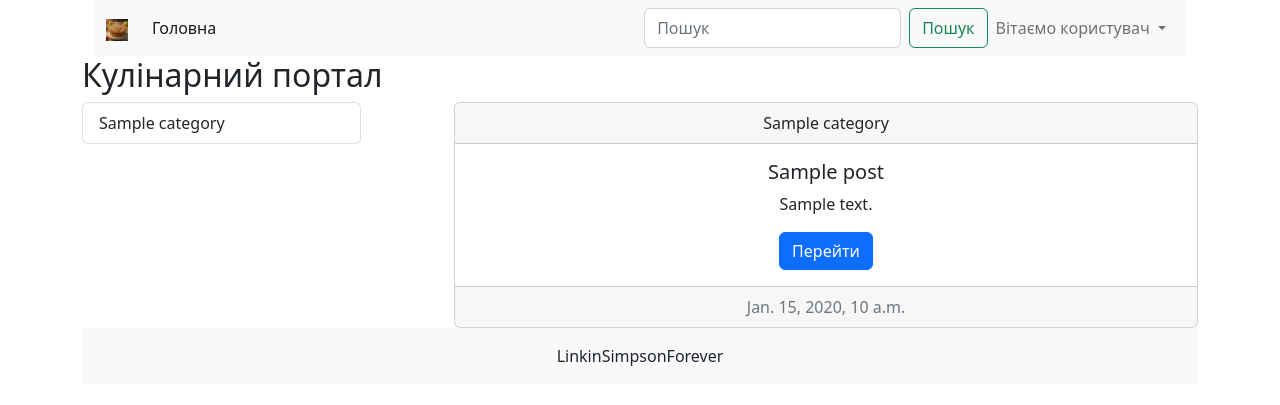
After one commit to Memessidy/simpleBlog, a Django app: page /category/1/ in a window 1280 px wide. The commit adds this page. Shown: the top 405 px of the page. Run offline with Django 5.2, Linux system fonts and the light colour scheme; tables that the repository leaves empty hold one stand-in row (values such as "Sample post").

Commit message:
in progres

```diff
--- a/conf/urls.py
+++ b/conf/urls.py
@@ -16,8 +16,14 @@ Including another URLconf
 """
 from django.contrib import admin
 from django.urls import path, include
+from django.conf import settings
+from django.conf.urls.static import static
 
 urlpatterns = [
     path('admin/', admin.site.urls),
     path('', include('cooking.urls')),
 ]
+
+if settings.DEBUG:
+    urlpatterns += static(settings.STATIC_URL, document_root=settings.STATIC_ROOT)
+    urlpatterns += static(settings.MEDIA_URL, document_root=settings.MEDIA_ROOT)
--- /dev/null
+++ b/cooking/templates/cooking/components/_category_buttons.html
@@ -0,0 +1,6 @@
+<div class="list-group">
+    {% for category in categories %}
+{#        <a href="{% url 'category_list' category.pk %}" class="list-group-item list-group-item-action">{{ category.title }}</a>#}
+        <a href="{{ category.get_absolute_url }}" class="list-group-item list-group-item-action">{{ category.title }}</a>
+    {% endfor %}
+</div>
--- /dev/null
+++ b/cooking/templates/cooking/components/_posts.html
@@ -0,0 +1,16 @@
+{% if posts %}
+    {% for post in posts %}
+        <!-- Post-->
+        <div class="card text-center">
+            <div class="card-header">{{ post.category.title }}</div>
+            <div class="card-body"><h5 class="card-title">{{ post.title }}</h5>
+                <p class="card-text">{{ post.content | truncatewords:20 }}</p><a href="{{ post.get_absolute_url }}" class="btn btn-primary">Перейти</a></div>
+            <div class="card-footer text-muted">{{ post.created_at }}</div>
+        </div>
+    {% endfor %}
+
+{% else %}
+    <div class="card text-center">
+        <h5>Пости відсутні</h5>
+    </div>
+{% endif %}
--- a/cooking/templates/cooking/index.html
+++ b/cooking/templates/cooking/index.html
@@ -1,106 +1,18 @@
-<!doctype html>
-<html lang="en">
-<head>
-    <meta charset="UTF-8">
-    <meta name="viewport"
-          content="width=device-width, user-scalable=no, initial-scale=1.0, maximum-scale=1.0, minimum-scale=1.0">
-    <meta http-equiv="X-UA-Compatible" content="ie=edge">
-    <link href="https://cdn.jsdelivr.net/npm/bootstrap@5.3.3/dist/css/bootstrap.min.css" rel="stylesheet"
-          integrity="sha384-QWTKZyjpPEjISv5WaRU9OFeRpok6YctnYmDr5pNlyT2bRjXh0JMhjY6hW+ALEwIH" crossorigin="anonymous">
-    <title>{{ title }}</title>
-</head>
-<body>
+{% extends 'base.html' %}
+{% load blog_tags %}
 
-<div class="container">
-    <header>
-
-        <nav class="navbar navbar-expand-lg bg-body-tertiary">
-            <div class="container-fluid">
-                <a class="navbar-brand" href="#">Cooking</a>
-                <button class="navbar-toggler" type="button" data-bs-toggle="collapse"
-                        data-bs-target="#navbarSupportedContent" aria-controls="navbarSupportedContent"
-                        aria-expanded="false" aria-label="Переключатель навигации">
-                    <span class="navbar-toggler-icon"></span>
-                </button>
-                <div class="collapse navbar-collapse" id="navbarSupportedContent">
-                    <ul class="navbar-nav me-auto mb-2 mb-lg-0">
-                        <li class="nav-item">
-                            <a class="nav-link active" aria-current="page" href="#">Головна</a>
-                        </li>
-                    </ul>
-                    <form class="d-flex" role="search">
-                        <input class="form-control me-2" type="search" placeholder="Пошук" aria-label="Пошук">
-                        <button class="btn btn-outline-success" type="submit">Пошук</button>
-                    </form>
-
-                    <div>
-                        <div class="collapse navbar-collapse" id="navbarSupportedContent">
-                            <ul class="navbar-nav me-auto mb-2 mb-lg-0">
-                                <li class="nav-item">
-                                    <a class="nav-link" href="#">Увійти</a>
-                                </li>
-                                <li class="nav-item">
-                                    <a class="nav-link" href="#">Зареєструватися</a>
-                                </li>
-
-                                <li class="nav-item dropdown">
-                                    <a class="nav-link dropdown-toggle" href="#" role="button" data-bs-toggle="dropdown"
-                                       aria-expanded="false">
-                                        Вітаю, користувач
-                                    </a>
-                                    <ul class="dropdown-menu">
-                                        <li><a class="dropdown-item" href="#">Моя сторінка</a></li>
-                                        <li><a class="dropdown-item" href="#">Додати статтю</a></li>
-                                        <li><a class="dropdown-item" href="#">Вихід</a></li>
-                                    </ul>
-                                </li>
-                            </ul>
-                        </div>
-                    </div>
-                </div>
-            </div>
-        </nav>
-    </header>
-
-
-    <main>
-        <h2>Кулінарний портал</h2>
-        <div class="d-flex justify-content-between">
-
-            <div class="col-3">
-                <div class="list-group">
-
-                    {% for post in posts %}
-                        <a href="#" class="list-group-item list-group-item-action">{{ post.category }}</a>
-                    {% endfor %}
-                </div>
-            </div>
-            <div class="col-8">
-
-                {% for post in posts %}
-                    <div class="card text-center">
-                        <div class="card-header">
-                            {{ post.category }}
-                        </div>
-                        <div class="card-body">
-                            <h5 class="card-title">{{ post.title }}</h5>
-                            <p class="card-text">{{ post.content }}</p>
-                            <a href="#" class="btn btn-primary">Читати</a>
-                        </div>
-                        <div class="card-footer text-muted">{{ post.created_at }}</div>
-                    </div>
-                {% endfor %}
-
-            </div>
+{% block main %}
+    <h2>Кулінарний портал</h2>
+    <div class="d-flex justify-content-between">
+        <div class="col-3">
+            <!-- Sidebar-->
+            {% get_all_categories as categories %}
+            {% include 'cooking/components/_category_buttons.html' %}
+        </div>
+        <!-- Posts-->
+        <div class="col-8">
+            {% include 'cooking/components/_posts.html' %}
 
         </div>
-    </main>
-
-
-</div>
-
-<script src="https://cdn.jsdelivr.net/npm/bootstrap@5.3.3/dist/js/bootstrap.bundle.min.js"
-        integrity="sha384-YvpcrYf0tY3lHB60NNkmXc5s9fDVZLESaAA55NDzOxhy9GkcIdslK1eN7N6jIeHz"
-        crossorigin="anonymous"></script>
-</body>
-</html>
+    </div>
+{% endblock main %}
--- /dev/null
+++ b/cooking/templatetags/blog_tags.py
@@ -0,0 +1,15 @@
+from django import template
+from cooking.models import Category
+
+register = template.Library()
+
+
+@register.simple_tag()
+def get_all_categories():
+    """Кнопки категорий"""
+    return Category.objects.all()
+
+@register.simple_tag()
+def get_footer_text():
+    """Текст футера"""
+    return "LinkinSimpsonForever"
--- a/cooking/urls.py
+++ b/cooking/urls.py
@@ -2,6 +2,8 @@ from django.urls import path
 from . import views
 
 urlpatterns = [
-    path('', views.index),
+    path('', views.index, name='index'),
+    path('category/<int:pk>/', views.category_list, name='category_list'),
+    path('post/<int:pk>/', views.post_detail, name='post_detail'),
 
 ]
--- a/cooking/views.py
+++ b/cooking/views.py
@@ -1,12 +1,48 @@
 from django.shortcuts import render
-from .models import Category, Post
+from .models import Post
+from django.db.models import F
 
 def index(request):
     """Для главной страницы"""
     posts = Post.objects.all()
+
     context = {
         'title': 'Головна сторінка',
-        'posts': posts
+        'posts': posts,
     }
 
     return render(request, 'cooking/index.html', context)
+
+
+def category_list(request, pk):
+    """Реакція на натискання кнопки категорії"""
+    posts = Post.objects.filter(category_id=pk)
+
+    if posts:
+        current_category= posts[0].category.title
+    else:
+        current_category = 'Головна сторінка'
+
+    context = {
+        'title': current_category,
+        'posts': posts,
+    }
+
+    return render(request, 'cooking/index.html', context)
+
+
+def post_detail(request, pk):
+    """Сторінка статті"""
+    article = Post.objects.get(id=pk)
+
+    ext_posts = Post.objects.all().exclude(pk=article.pk)
+    ext_posts = ext_posts.order_by('-watched')[:5]
+
+    Post.objects.filter(pk=pk).update(watched=F('watched') + 1)
+    context = {
+        'title': article.title,
+        'post': article,
+        'ext_posts': ext_posts,
+    }
+
+    return render(request, 'cooking/article_detail.html', context)
--- a/templates/base.html
+++ b/templates/base.html
@@ -0,0 +1,29 @@
+{% load static %}
+<!doctype html>
+<html lang="en">
+<head>
+    <meta charset="UTF-8">
+    <meta name="viewport"
+          content="width=device-width, user-scalable=no, initial-scale=1.0, maximum-scale=1.0, minimum-scale=1.0">
+    <meta http-equiv="X-UA-Compatible" content="ie=edge">
+    <link href="https://cdn.jsdelivr.net/npm/bootstrap@5.2.3/dist/css/bootstrap.min.css" rel="stylesheet"
+          integrity="sha384-rbsA2VBKQhggwzxH7pPCaAqO46MgnOM80zW1RWuH61DGLwZJEdK2Kadq2F9CUG65" crossorigin="anonymous">
+    <title>{{ title }}</title>
+    <link rel="icon" href="{% static 'img/pie.png' %}">
+</head>
+<body>
+<div class="container">
+    {% include 'components/_navbar.html' %}
+    <!-- Main body-->
+    <main>
+        {% block main %}
+        {% endblock main %}
+    </main>
+    <!-- Footer-->
+    {% include 'components/_footer.html' %}
+</div>
+<script src="https://cdn.jsdelivr.net/npm/bootstrap@5.2.3/dist/js/bootstrap.bundle.min.js"
+        integrity="sha384-kenU1KFdBIe4zVF0s0G1M5b4hcpxyD9F7jL+jjXkk+Q2h455rYXK/7HAuoJl+0I4"
+        crossorigin="anonymous"></script>
+</body>
+</html>
--- /dev/null
+++ b/templates/components/_footer.html
@@ -0,0 +1,6 @@
+{% load blog_tags %}
+{% get_footer_text as footer_text %}
+
+<footer class="bg-light text-center text-lg-start">
+    <div class="text-center p-3" style="background-color: rgba(0, 0, 0, 0);">{{ footer_text }}</div>
+</footer>
--- /dev/null
+++ b/templates/components/_navbar.html
@@ -0,0 +1,43 @@
+{% load static %}
+<header>
+    <div class="container">
+        <!--   Header-->
+        <nav class="navbar navbar-expand-lg bg-light">
+            <div class="container-fluid">
+                <a class="navbar-brand" href="#!">
+                    <img src="{% static 'img/pie.png' %}" width="22" alt="">
+                </a>
+                <button class="navbar-toggler" type="button" data-bs-toggle="collapse"
+                        data-bs-target="#navbarSupportedContent" aria-controls="navbarSupportedContent"
+                        aria-expanded="false" aria-label="Переключатель навигации"><span
+                        class="navbar-toggler-icon"></span></button>
+                <div class="collapse navbar-collapse" id="navbarSupportedContent">
+                    <ul class="navbar-nav me-auto mb-2 mb-lg-0">
+                        <li class="nav-item"><a class="nav-link active" aria-current="page" href="{% url 'index' %}">Головна</a></li>
+                    </ul>
+                    <div class="d-flex">
+                        <form class="d-flex" role="search" method="get" action="#!">
+                            <input name="q" class="form-control me-2" type="search" placeholder="Пошук"
+                                   aria-label="Пошук">
+                            <button class="btn btn-outline-success" type="submit">Пошук</button>
+                        </form>
+                        <ul class="navbar-nav me-auto mb-2 mb-lg-0">
+                            <!--  Users-->
+                            <li class="nav-item dropdown">
+                                <a class="nav-link dropdown-toggle" href="#" id="navbarDropdown" role="button"
+                                   data-bs-toggle="dropdown" aria-expanded="false">
+                                    Вітаємо користувач
+                                </a>
+                                <ul class="dropdown-menu" aria-labelledby="navbarDropdown">
+                                    <li><a class="dropdown-item" href="#!">Моя сторінка</a></li>
+                                    <li><a class="dropdown-item" href="#!">Додати статтю</a></li>
+                                    <li><a class="dropdown-item" href="#!">Вихід</a></li>
+                                </ul>
+                            </li>
+                        </ul>
+                    </div>
+                </div>
+            </div>
+        </nav>
+    </div>
+</header>
```
Also changed, not shown: conf/settings.py (+15 -8 lines), cooking/models.py (+19 -12 lines), cooking/templates/cooking/article_detail.html (added, +71 -0 lines), cooking/static/img/Photo_soon.jpg (added), cooking/static/img/pie.png (added), cooking/templatetags/__init__.py (added), 1 other file.
